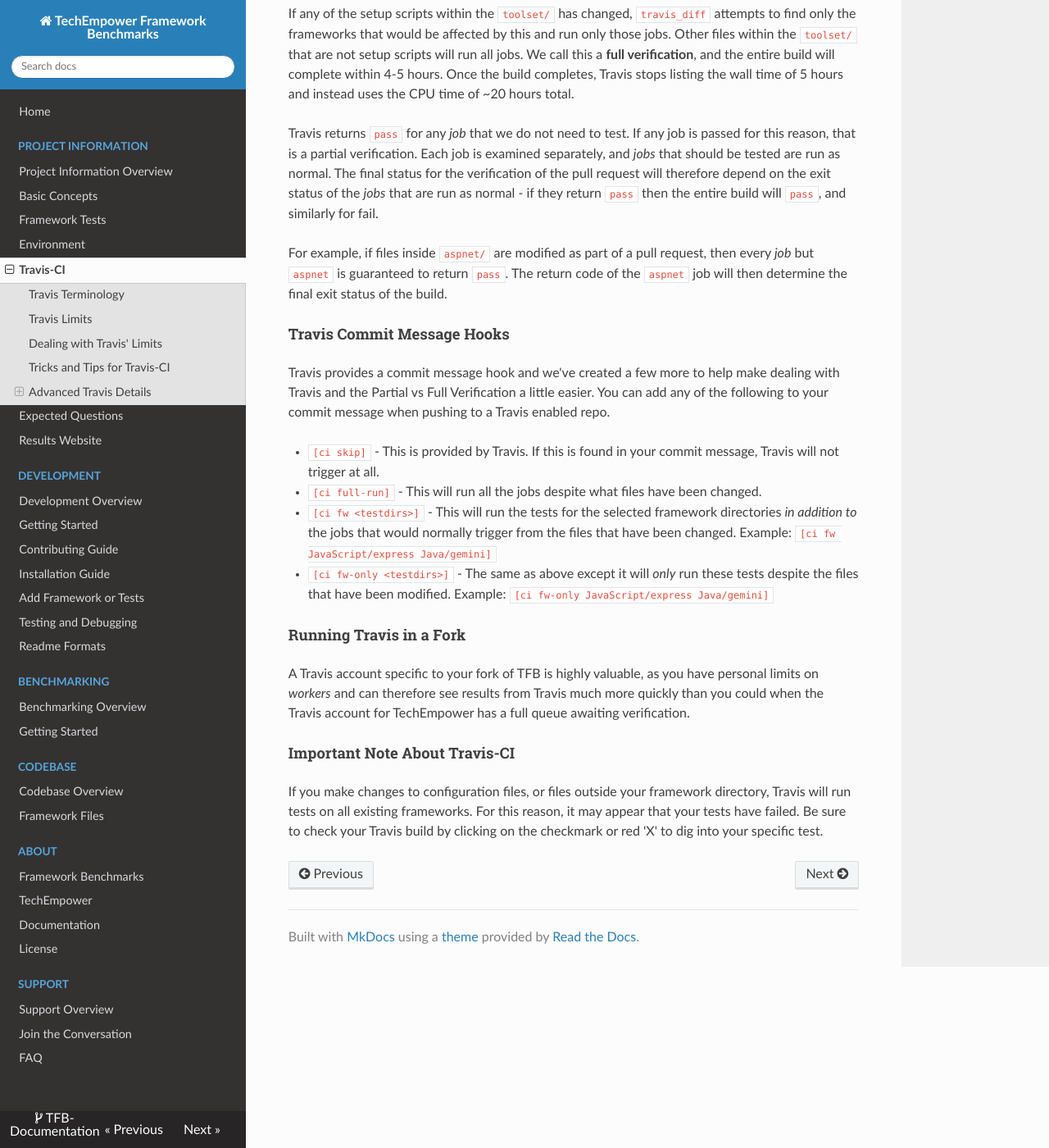
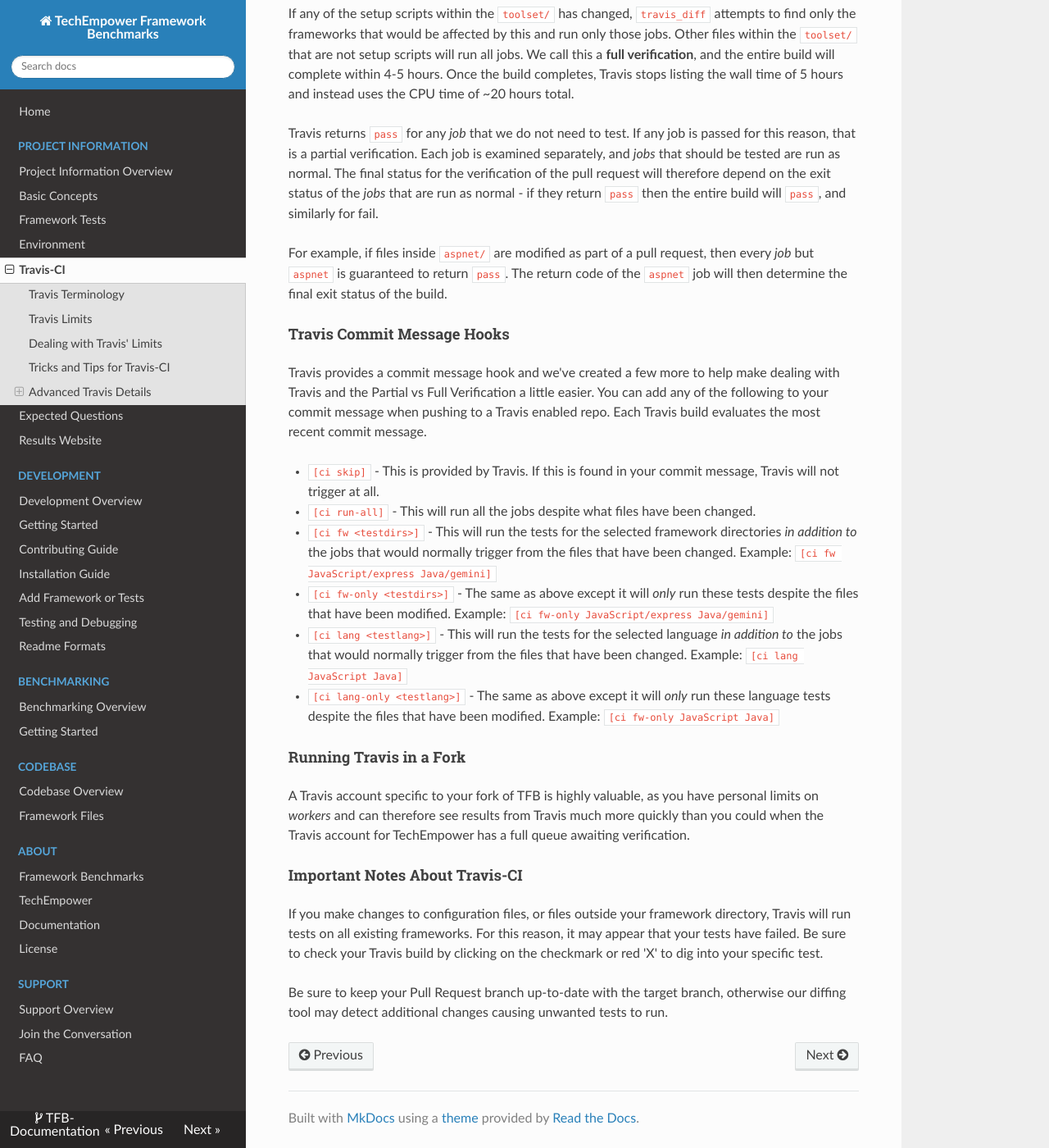
Before and after one commit to nbrady-techempower/TFB-Documentation, an MkDocs documentation site: the page built from docs/Project-Information/Travis-CI.md, in a window 1280 px wide and 1400 px high, scrolled down 2567 px. Shown: the whole window at 82% size. Built offline with MkDocs 1.6.1, drawn with Linux system fonts in a browser that asks for light colours; nearby versions of some CDN libraries; old or Windows-style settings are respelled for this version of MkDocs.

Commit message:
More travis info

```diff
--- a/docs/Project-Information/Travis-CI.md
+++ b/docs/Project-Information/Travis-CI.md
@@ -74,17 +74,22 @@ For example, if files inside `aspnet/` are modified as part of a pull request, t
 
 #### Travis Commit Message Hooks
 
-Travis provides a commit message hook and we've created a few more to help make dealing with Travis and the Partial vs Full Verification a little easier. You can add any of the following to your commit message when pushing to a Travis enabled repo.
+Travis provides a commit message hook and we've created a few more to help make dealing with Travis and the Partial vs Full Verification a little easier. You can add any of the following to your commit message when pushing to a Travis enabled repo. Each Travis build evaluates the most recent commit message.
 
 * `[ci skip]` - This is provided by Travis. If this is found in your commit message, Travis will not trigger at all.
-* `[ci full-run]` - This will run all the jobs despite what files have been changed.
+* `[ci run-all]` - This will run all the jobs despite what files have been changed.
 * `[ci fw <testdirs>]` - This will run the tests for the selected framework directories *in addition to* the jobs that would normally trigger from the files that have been changed. Example: `[ci fw JavaScript/express Java/gemini]`
 * `[ci fw-only <testdirs>]` - The same as above except it will *only* run these tests despite the files that have been modified. Example: `[ci fw-only JavaScript/express Java/gemini]`
+* `[ci lang <testlang>]` - This will run the tests for the selected language *in addition to* the jobs that would normally trigger from the files that have been changed. Example: `[ci lang JavaScript Java]`
+* `[ci lang-only <testlang>]` - The same as above except it will *only* run these language tests despite the files that have been modified. Example: `[ci fw-only JavaScript Java]`
+
 
 #### Running Travis in a Fork
 
 A Travis account specific to your fork of TFB is highly valuable, as you have personal limits on *workers* and can therefore see results from Travis much more quickly than you could when the Travis account for TechEmpower has a full queue awaiting verification.
 
-#### Important Note About Travis-CI
+#### Important Notes About Travis-CI
 
 If you make changes to configuration files, or files outside your framework directory, Travis will run tests on all existing frameworks. For this reason, it may appear that your tests have failed. Be sure to check your Travis build by clicking on the checkmark or red 'X' to dig into your specific test.
+
+Be sure to keep your Pull Request branch up-to-date with the target branch, otherwise our diffing tool may detect additional changes causing unwanted tests to run.
```
